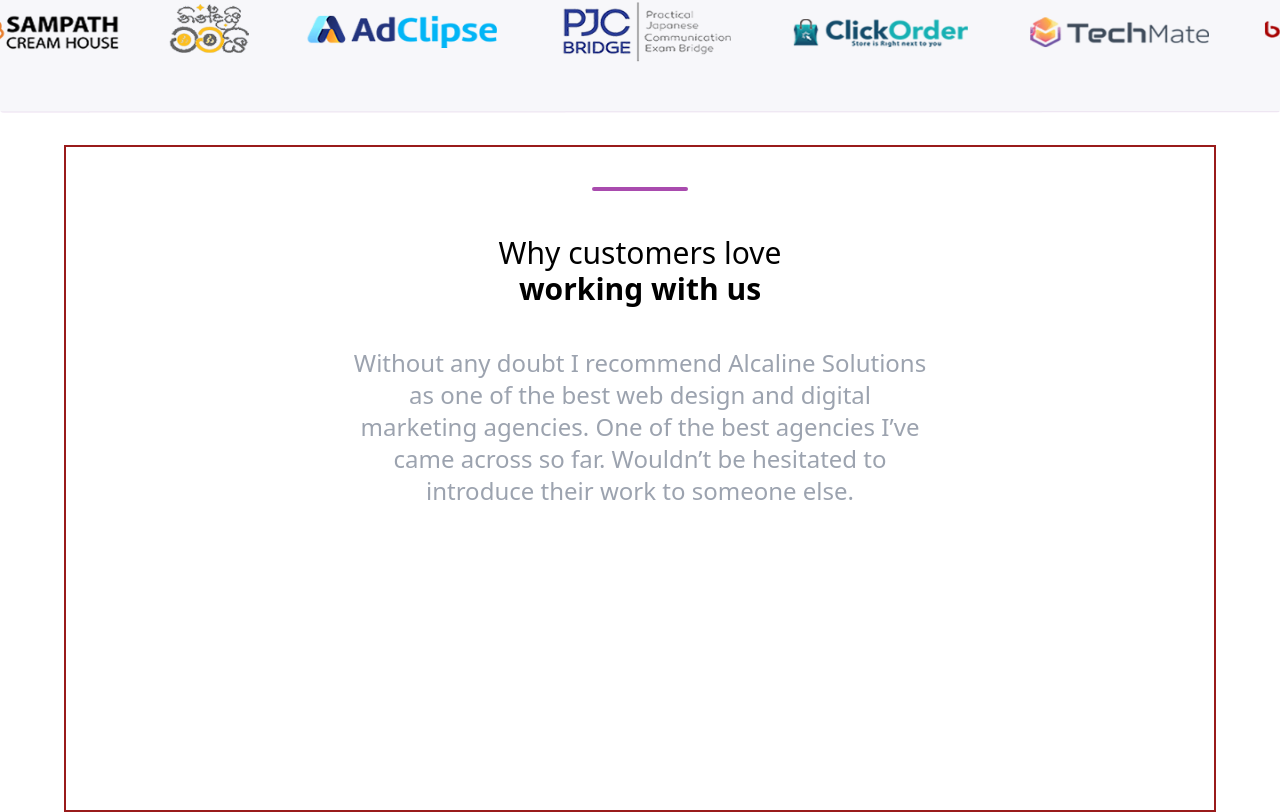
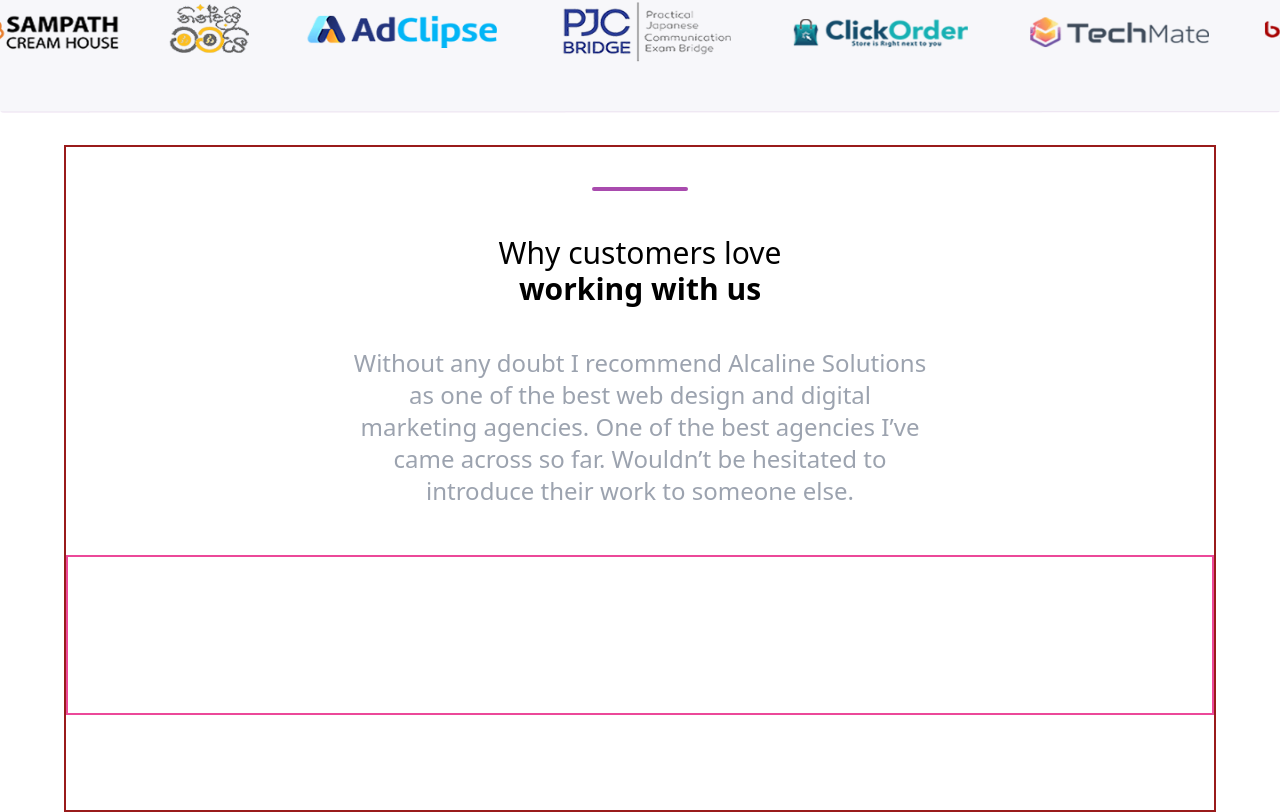
Before and after one commit to obuastella/the4coders, a React (Create React App) app in the folder front-end/: page / in a window 1280 px wide. Shown: the part 1982-2794 px from the top of the page. Built offline with nearby package versions, Linux system fonts and the light colour scheme.

Commit message:
wip: section customers

```diff
--- a/front-end/src/pages/Home.jsx
+++ b/front-end/src/pages/Home.jsx
@@ -85,6 +85,7 @@ function Home() {
           I’ve came across so far. Wouldn’t be hesitated to introduce their work
           to someone else.
         </p>
+        <div className="mt-12 w-full h-40 border-2 border-pink-500"></div>
       </section>
     </div>
   );
```
